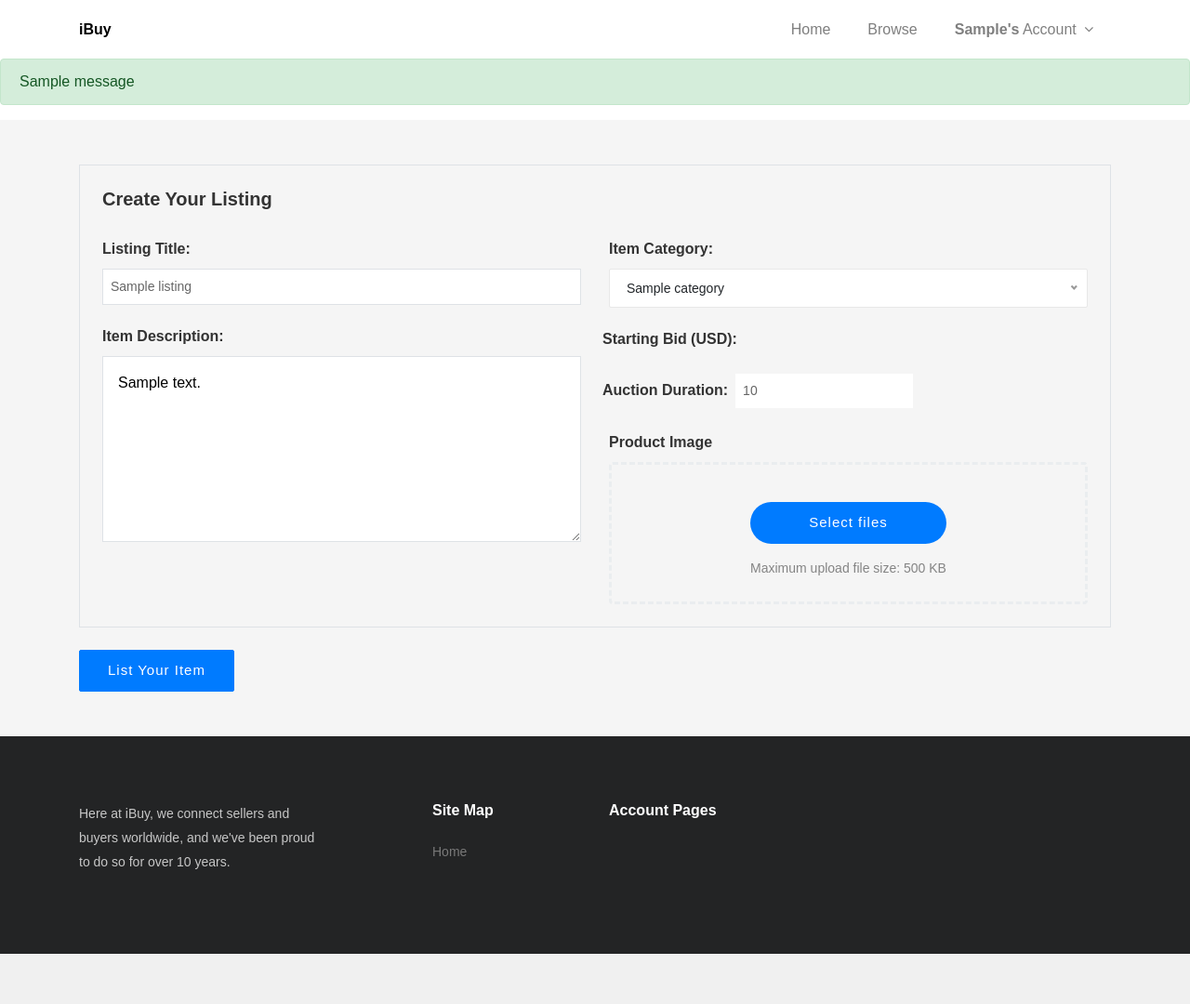
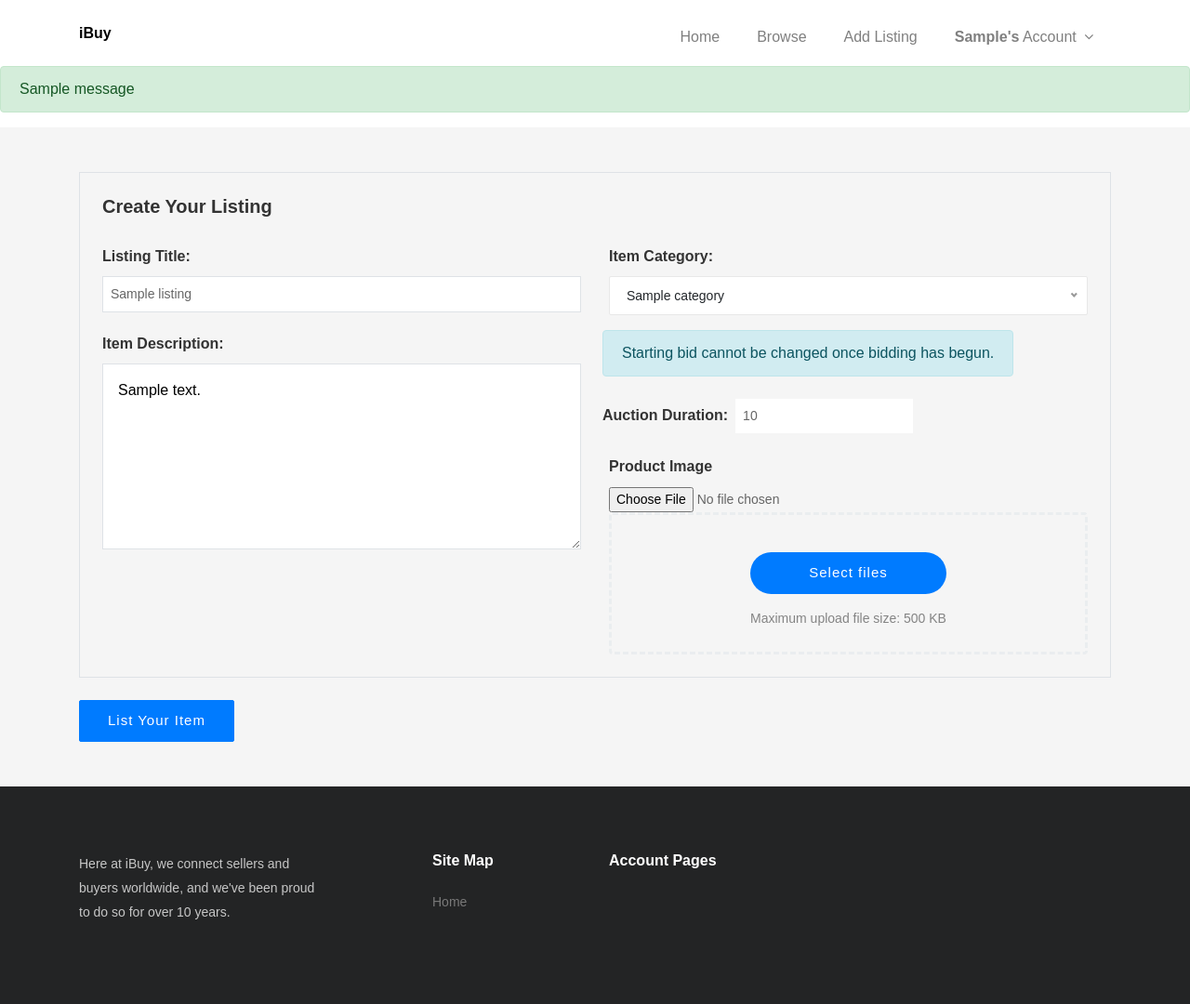
Before and after one commit to zachmichael14/auction_site, a Django app: page /listing/1/update/ in a window 1280 px wide. Shown: the whole page at 93% size. Before the commit the page ends 1026 px from the top, so only its background shows below. Run offline with Django 3.2, Linux system fonts and the light colour scheme; a user stored in the database is signed in; tables that the repository leaves empty hold one stand-in row (values such as "Sample post"); one stand-in notice (Sample message) is shown; some libraries are stand-ins or nearby versions; some web fonts are replaced.

Commit message:
Fix various typos

```diff
--- a/auctions/templates/auctions/create.html
+++ b/auctions/templates/auctions/create.html
@@ -3,18 +3,17 @@
 {% block title %} Create Listing {% endblock title %}
 
 
-{% block body %}
+{% if form.errors %}
 
-{% if form.errors %}
-{% for field in form %}
-  {% for error in field.errors %}
-       <div class="alert alert-danger">
-      {{ error|escape }}
-       </div>
+  {% for error in form.errors %}
+    {{ error }}
   {% endfor %}
-{% endfor %}
+
+
 {% endif %}
 
+
+{% block body %}
 <section class="ad-post bg-gray py-5">
   <div class="container">
     <form method="post">
@@ -35,24 +34,31 @@
             {{ form.category}}
             <div class="price">
               <div class="row">
+              {% if form.starting_bid %}
                 <h6 class="font-weight-bold pt-4 pb-1 pl-2">Starting Bid (USD):</h6>
                 <div class="pt-3 pl-2">{{ form.starting_bid }}</div>
+              {% else %}
+                <div class="alert alert-info mt-3 ml-2">Starting bid cannot be changed once bidding has begun. </div>
+              {% endif %}
               </div>
               <div class="row">
-                <h6 class="font-weight-bold pt-4 pb-1 pl-2">Auction Duration:</h6>
-                <div class="pt-3 pl-2">{{ form.duration }}</div>
-                <div class="aler alert-danger">{{ form.duration.errors}}</div>
+                <h6 class="font-weight-bold pt-3 pb-1 pl-2">Auction Duration:</h6>
+                <div class="pt-2 pl-2">{{ form.duration }}</div>
+              {% if form.duration.errors %}
+                <div class="alert alert-danger">
+                  {{ form.duration.errors}}
+                </div>
+              {% endif %}
               </div>
-              {{ form.duration.errors }}
             </div>
             <h6 class="font-weight-bold pt-4 pb-1">Product Image</h6>
+            {{ form.image }}
 
             <div class="choose-file text-center my-y py-4 rounded">
               <label for="file-upload">
                 <span class="d-block btn bg-primary text-white my-3 select-files">Select files</span>
                 <span class="d-block">Maximum upload file size: 500 KB</span>
-                <input type="file" class="form-control-file d-none" id="file-upload" name="image">
-            </label>
+              </label>
           </div>
         </div>
       </fieldset>
--- a/auctions/templates/auctions/layout.html
+++ b/auctions/templates/auctions/layout.html
@@ -42,14 +42,17 @@
           <strong><a href="{% url 'auctions:index' %}">iBuy</strong>
           <div class="collapse navbar-collapse" id="navbarSupportedContent">
             <ul class="navbar-nav ml-auto main-nav">
-              <li class="nav-item">
+              <li class="nav-item mt-2">
                 <a class="nav-link" href="{% url 'auctions:index' %}">Home</a>
               </li>
-              <li class="nav-item">
+              <li class="nav-item mt-2">
                 <a class="nav-link" href="{% url 'auctions:browse' %}">Browse</a>
               </li>
             {% if user.is_authenticated %}
-              <li class="nav-item dropdown dropdown-slide">
+              <li class="nav-item mt-2">
+                <a class="nav-link" href="{% url 'auctions:create' %}">Add Listing</a>
+              </li>
+              <li class="nav-item mt-2 dropdown dropdown-slide">
                 <a class="nav-link dropdown-toggle" data-toggle="dropdown" href="#">
                   <strong>{{ user|capfirst }}'s</strong> Account
                   <span><i class="fa fa-angle-down"></i></span>
@@ -65,7 +68,7 @@
                 <a class="nav-link login-button" href="{% url 'users:login' %}">Log In</a>
               </li>
               <li class="nav-item">
-                <a class="nav-link login-button" href="{% url 'users:register' %}">Register</a>
+                <a class="nav-link login-button" href="{% url 'users:register' %}">Sign Up</a>
               </li>
             {% endif %}
             </ul>
--- a/auctions/templates/auctions/listing.html
+++ b/auctions/templates/auctions/listing.html
@@ -22,8 +22,8 @@
               </li>
             </ul>
           </div>
-          <div>
-            <!-- PRODUCT IMAGE TO GO HERE -->
+          <div class="my-4">
+            <img class="d-block img-fluid w-100" src="{{ listing.image.url }}" alt="{{ listing.title }} image">
           </div>
           <!-- Listing Tabs -->
           <div class="content mt-5 pt-5">
@@ -178,7 +178,7 @@
             <div class="watch-link">
               <form action="{% url 'auctions:add_to_watchlist' listing.id %}" method="post">
                 {% csrf_token %}
-                <input type="submit" value="Add to my watchlist">
+                <input class="btn btn-primary" type="submit" value="Add to my watchlist">
               </form>
             </div>
             {% endif %}
--- a/users/templates/users/profile.html
+++ b/users/templates/users/profile.html
@@ -83,14 +83,14 @@
                   <tr>
                     <td class="product-thumb">
                       <a href="{% url 'auctions:listing' listing.id %}">
-                        <img class="card-img-top" src="#" alt="{{ listing.title }} image">
+                        <img class="card-img-top" src="{{ listing.image.url }}" alt="{{ listing.title }} image">
                       </a>
                     </td>
                     <td class="product-details">
                       <h3 class="title"><a href="{% url 'auctions:listing' listing.id %}">{{ listing.title }}</a></h3>
                       <span><strong>Posted on: </strong><time>{{ listing.creation_timestamp|date:'F d, Y' }}</time></span>
                       <span><strong>Time Left: </strong>{{ listing.end_date|timeuntil }}</span>
-                      <span><strong>Current Bid: </strong>${{ listing.top_bid }}</span>
+                      <span><strong>Top Bid: </strong>${{ listing.top_bid }}</span>
                     </td>
                     <td class="product-category">
                       <span class="categories">{{ listing.category }}</span>
```
Also changed, not shown: auctions/templates/auctions/index.html (+5 -2 lines).
